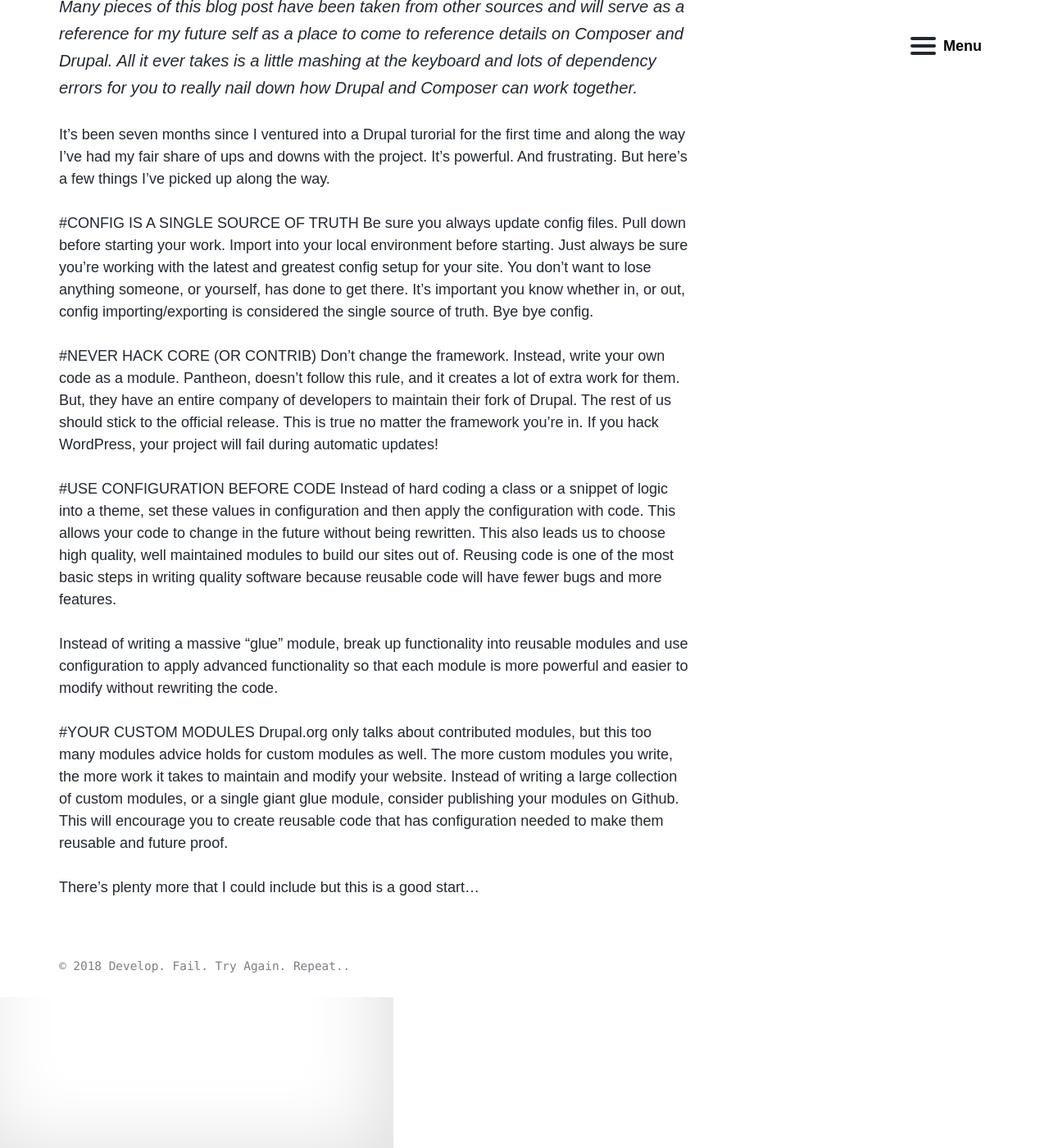
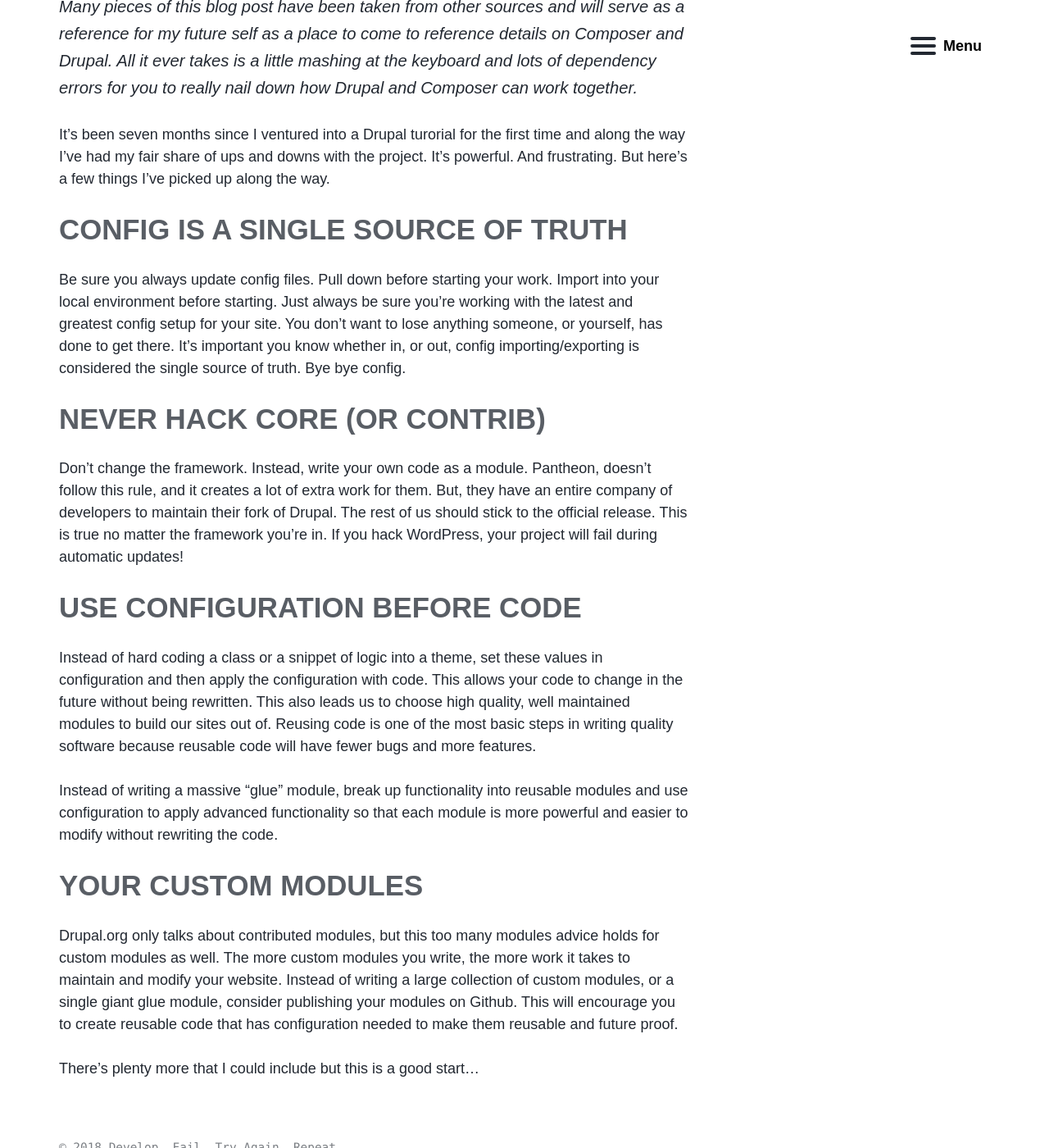
Before and after one commit to JMStewart00/StewartBlog, a Jekyll site: the page built from _posts/2018-06-08-drupal-good-practices.md, in a window 1280 px wide and 1400 px high, scrolled down 433 px. Shown: the whole window at 82% size. Built offline with Jekyll 4.4.1, drawn with Linux system fonts in a browser that asks for light colours.

Commit message:
fixed headings

```diff
--- a/_posts/2018-06-08-drupal-good-practices.md
+++ b/_posts/2018-06-08-drupal-good-practices.md
@@ -9,18 +9,18 @@ categories: jekyll update
 
 It's been seven months since I ventured into a Drupal turorial for the first time and along the way I've had my fair share of ups and downs with the project. It's powerful. And frustrating. But here's a few things I've picked up along the way.
 
-#CONFIG IS A SINGLE SOURCE OF TRUTH
+## CONFIG IS A SINGLE SOURCE OF TRUTH
 Be sure you always update config files. Pull down before starting your work. Import into your local environment before starting. Just always be sure you're working with the latest and greatest config setup for your site. You don't want to lose anything someone, or yourself, has done to get there. It's important you know whether in, or out, config importing/exporting is considered the single source of truth. Bye bye config.
 
-#NEVER HACK CORE (OR CONTRIB)
+## NEVER HACK CORE (OR CONTRIB)
 Don't change the framework. Instead, write your own code as a module. Pantheon, doesn't follow this rule, and it creates a lot of extra work for them. But, they have an entire company of developers to maintain their fork of Drupal. The rest of us should stick to the official release. This is true no matter the framework you're in. If you hack WordPress, your project will fail during automatic updates!
 
-#USE CONFIGURATION BEFORE CODE
+## USE CONFIGURATION BEFORE CODE
 Instead of hard coding a class or a snippet of logic into a theme, set these values in configuration and then apply the configuration with code. This allows your code to change in the future without being rewritten. This also leads us to choose high quality, well maintained modules to build our sites out of. Reusing code is one of the most basic steps in writing quality software because reusable code will have fewer bugs and more features.
 
 Instead of writing a massive "glue" module, break up functionality into reusable modules and use configuration to apply advanced functionality so that each module is more powerful and easier to modify without rewriting the code.
 
-#YOUR CUSTOM MODULES
+## YOUR CUSTOM MODULES
 Drupal.org only talks about contributed modules, but this too many modules advice holds for custom modules as well. The more custom modules you write, the more work it takes to maintain and modify your website. Instead of writing a large collection of custom modules, or a single giant glue module, consider publishing your modules on Github. This will encourage you to create reusable code that has configuration needed to make them reusable and future proof.
 
 
```
Also changed, not shown: _posts/2018-06-20-drupal-mistakes-avoid.md (+3 -3 lines).
